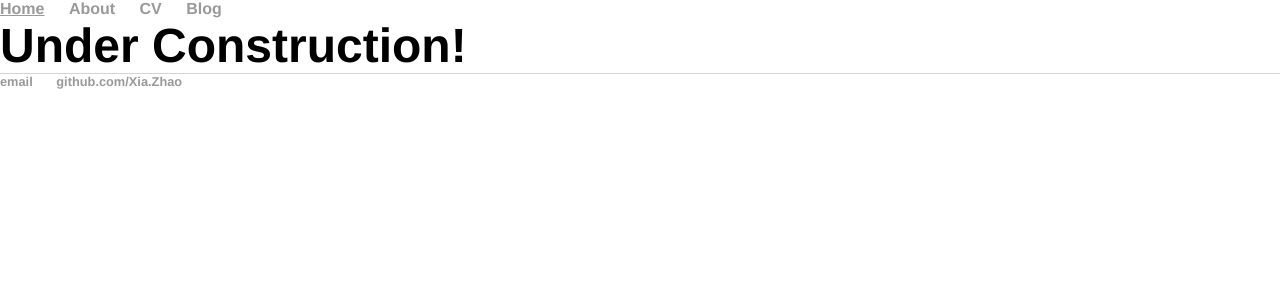
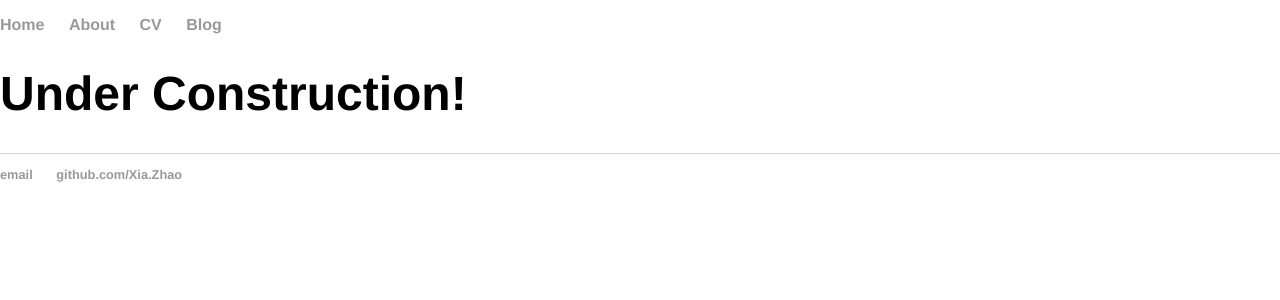
Before and after one commit to zhaoxiahust/zhaoxiahust.github.com, a Jekyll site: the page built from about/index.html, in a window 1280 px wide. Shown: the top 300 px of the page. Built offline with Jekyll 4.4.1, drawn with Linux system fonts in a browser that asks for light colours.

Commit message:
Update main.css

```diff
--- a/css/main.css
+++ b/css/main.css
@@ -1,7 +1,3 @@
-*{
-    padding: 0px;
-    margin: 0px;
-}
 
 html {
     background-color: #fff;
```
